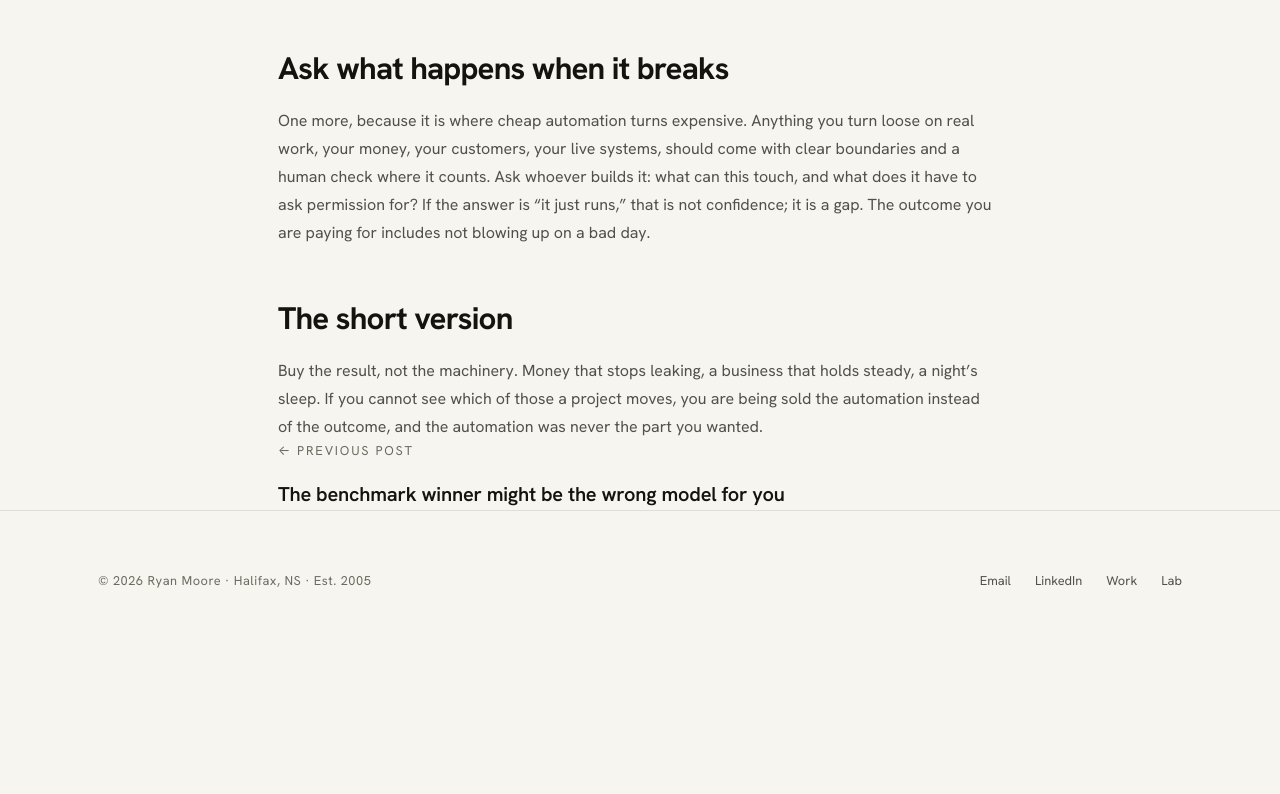
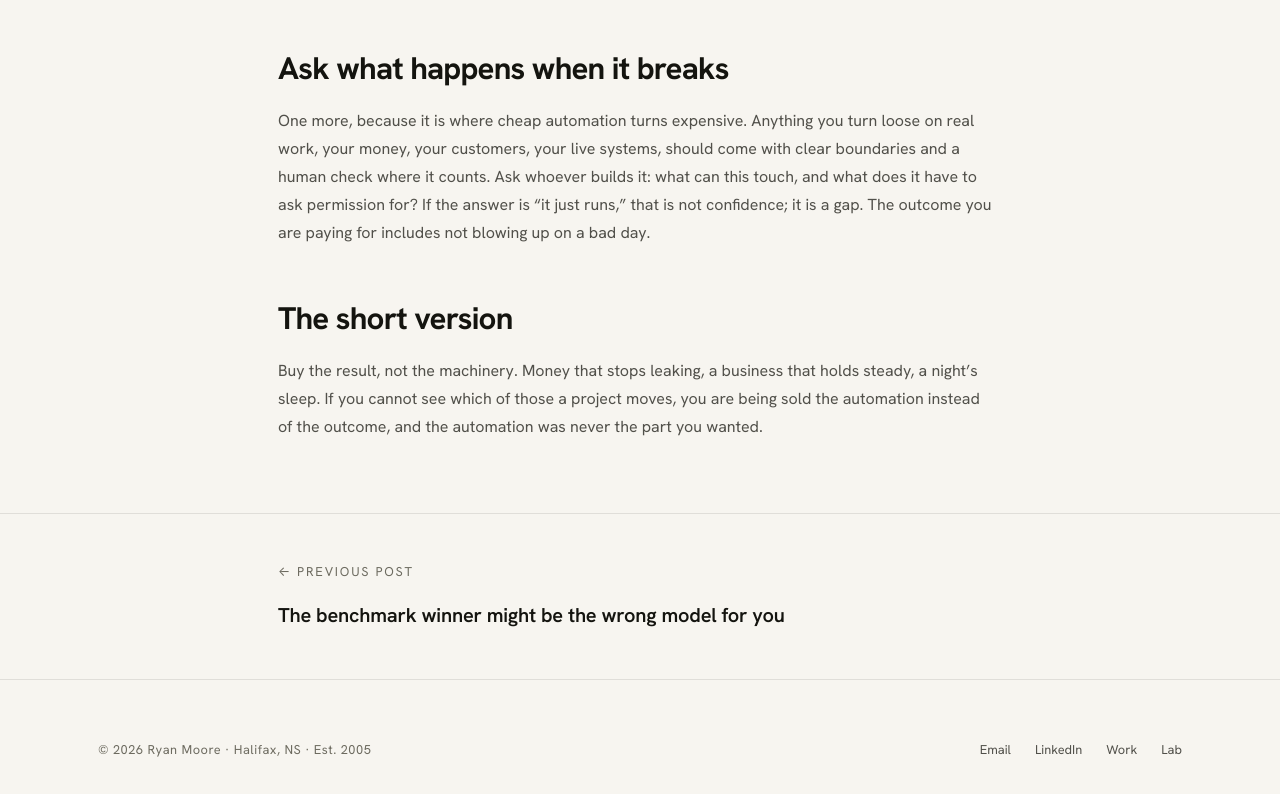
Before and after one commit to rockitdev/ryantmoore, an Astro site: page /lab/buy-the-outcome-not-the-automation in a window 1280 px wide. Shown: the part 1586-2380 px from the top of the page. Before the commit the page ends 2237 px from the top, so only its background shows below. Built offline with nearby package versions, Linux system fonts and the light colour scheme; Astro itself is replaced by a stand-in of ours.

Commit message:
fix(cs-next): make block display so divider + padding actually lay out
Root cause: .cs-next is an <a> with no display:block, so its top border and
vertical padding never rendered and the previous/next block collapsed against
the article. Set display:block + margin-top for real separation. The lab
previous-post title stays scoped small via .cs-next--post; case studies keep
their large next title.

Co-Authored-By: Claude Opus 4.8 <noreply@anthropic.com>

```diff
--- a/src/styles/global.css
+++ b/src/styles/global.css
@@ -901,7 +901,7 @@ h1, h2, h3 { font-family: var(--display); font-weight: 700; line-height: 1.02; l
 .prose pre code { background: none; padding: 0; color: var(--paper-dim); }
 .prose hr { border: none; border-top: 1px solid var(--line); margin: 3rem 0; }
 
-.cs-next { border-top: 1px solid var(--line); padding: clamp(3rem,6vw,5rem) 0; }
+.cs-next { display: block; border-top: 1px solid var(--line); margin-top: clamp(3rem,6vw,4.5rem); padding: clamp(2.5rem,5vw,4rem) 0; }
 .cs-next__lab { font-family: var(--label); font-size: var(--text-xs); letter-spacing: 0.14em; text-transform: uppercase; color: var(--paper-faint); margin-bottom: 1rem; }
 .cs-next__title { font-size: clamp(var(--text-2xl), 4vw, var(--text-4xl)); font-weight: 700; letter-spacing: -0.035em; transition: color 0.2s; }
 .cs-next:hover .cs-next__title { color: var(--accent); }
```
